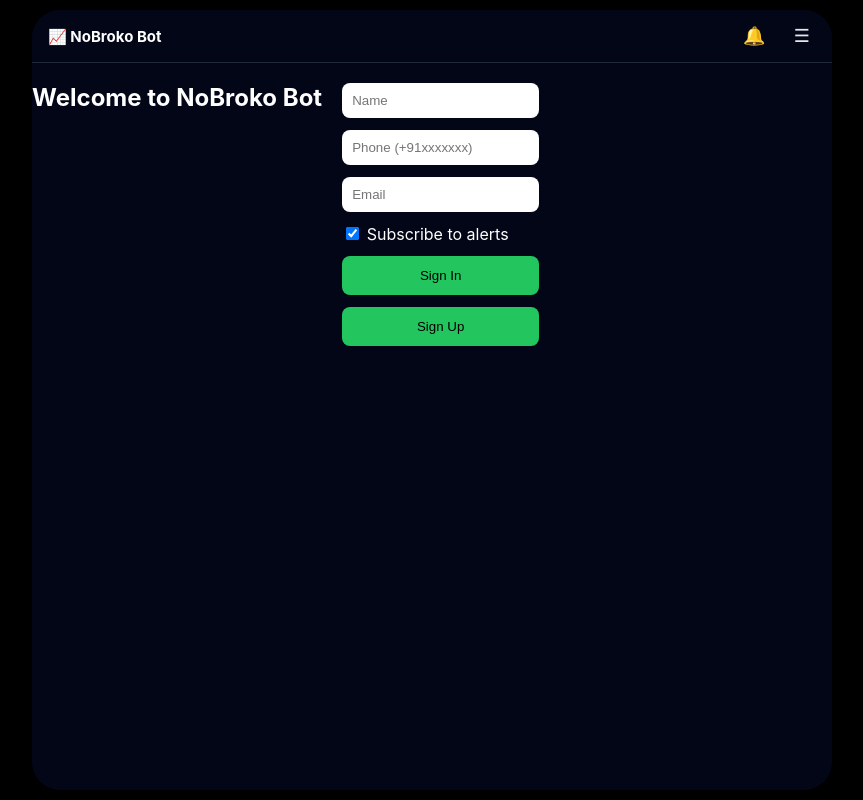
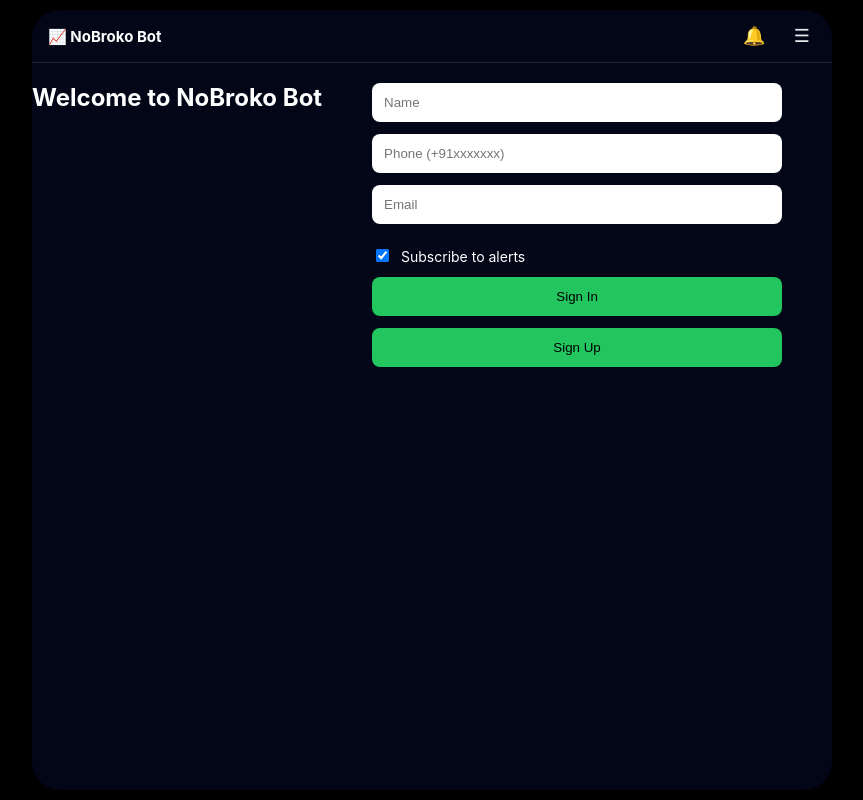
Before and after one commit to kmmaheshsharma/stock, a website: page node/public/index.html in a window 1280 px wide. Shown: the whole page, without its empty margins (208-1071 px from the left). Drawn offline with Linux system fonts and the light colour scheme.

Commit message:
Add files via upload

```diff
--- a/node/public/index.html
+++ b/node/public/index.html
@@ -266,15 +266,15 @@ header button {
   </header>
   <section id="signup-screen">
     <h2 style="color:white; text-align:center;">Welcome to NoBroko Bot</h2>
-    <form id="signup-form" style="display:flex; flex-direction:column; gap:12px; padding:20px;">
-      <input type="text" id="name" placeholder="Name" required style="padding:10px; border-radius:8px; border:none;">
-      <input type="text" id="phone" placeholder="Phone (+91xxxxxxx)" required style="padding:10px; border-radius:8px; border:none;">
-      <input type="email" id="email" placeholder="Email" required style="padding:10px; border-radius:8px; border:none;">
-      <label style="color:white;">
-        <input type="checkbox" id="subscribe" checked> Subscribe to alerts
+    <form id="signup-form" style="display:flex; flex-direction:column; gap:12px; padding:20px; width:100%; max-width: 450px; margin: 0 auto;">
+      <input type="text" id="name" placeholder="Name" required style="padding:12px; border-radius:8px; border:none; width:100%; box-sizing: border-box;">
+      <input type="text" id="phone" placeholder="Phone (+91xxxxxxx)" required style="padding:12px; border-radius:8px; border:none; width:100%; box-sizing: border-box;">
+      <input type="email" id="email" placeholder="Email" required style="padding:12px; border-radius:8px; border:none; width:100%; box-sizing: border-box;">
+      <label style="color:white; font-size:14px; display:block; margin-top:10px;">
+        <input type="checkbox" id="subscribe" checked style="margin-right:8px;"> Subscribe to alerts
       </label>
-      <button type="button" id="signin-btn" style="padding:12px; border:none; border-radius:8px; background:#22c55e; color:#000;">Sign In</button>
-      <button type="button" id="signup-btn" style="padding:12px; border:none; border-radius:8px; background:#22c55e; color:#000;">Sign Up</button>
+      <button type="button" id="signin-btn" style="padding:12px; border:none; border-radius:8px; background:#22c55e; color:#000; width:100%; box-sizing: border-box;">Sign In</button>
+      <button type="button" id="signup-btn" style="padding:12px; border:none; border-radius:8px; background:#22c55e; color:#000; width:100%; box-sizing: border-box;">Sign Up</button>
     </form>
   </section>
   <section id="sentiment-cards"></section>
```
